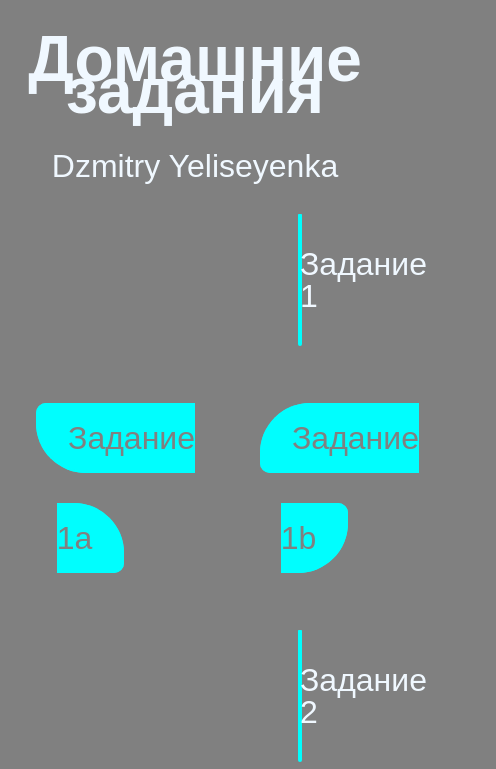
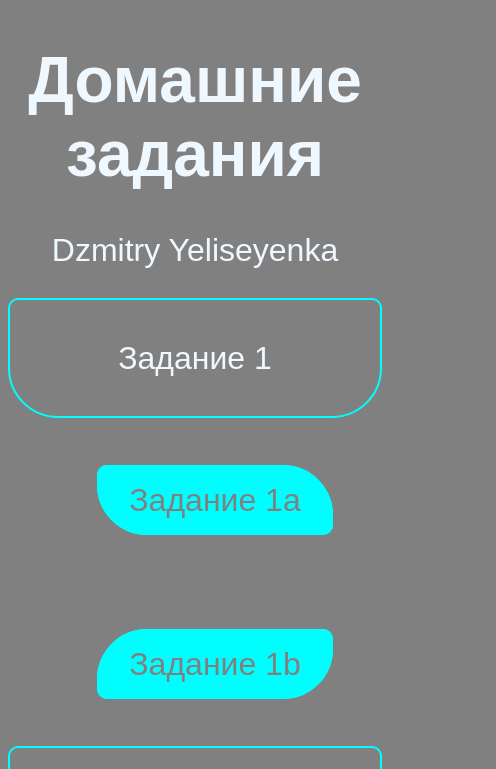
Before and after one commit to DmitryElis/It_academy_study, a plain HTML site: page index.html in a window 390 px wide. Shown: the top 769 px of the page, 496 px wide, since content can reach past the window. Drawn offline with Linux system fonts and the light colour scheme; a web font is replaced by a local one.

Commit message:
index_adaptation

```diff
--- a/index.html
+++ b/index.html
@@ -89,6 +89,23 @@
       border-top-right-radius: 10px;
       color: aliceblue;
       margin: 10px 250px 10px 290px;
+    }
+    @media (max-width:668px) {
+      .list {
+        flex-direction: column;
+      }
+      h1 {
+        line-height: normal;
+      }
+      .list_name {
+        margin: auto;
+        padding: 10px 0;
+
+      }
+      .container {
+        width: auto;
+      }
+
     }
   </style>
 </head>
```
